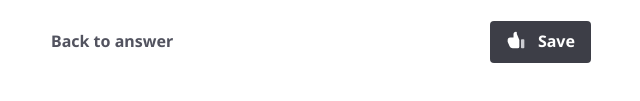
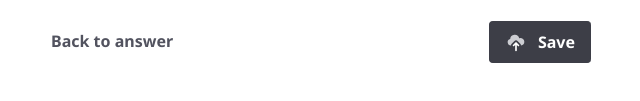
Before and after one commit to TyCoolidge/white-bear-prototype, a plain HTML site: page create-imagery.html in a window 1280 px wide. Shown: the part 507-608 px from the top of the page, 319-959 px from the left. Drawn offline with Linux system fonts and the light colour scheme.

Commit message:
added new page and fixed button border

```diff
--- a/create-imagery.html
+++ b/create-imagery.html
@@ -87,9 +87,9 @@
                <div class="float-right">
                   <button type="button" class="btn btn-primary">
                      <img
-                        src="/icons/thumbs-up.svg"
+                        src="/icons/save.svg"
                         width="20px"
-                        style="margin-bottom: 5px;"
+                        style="margin-top: -1px;"
                         class="mr-2"
                      />
                      Save
--- a/style/style.scss
+++ b/style/style.scss
@@ -81,9 +81,9 @@ p {
 
 button.btn-primary {
    background-color: $gray-700;
-   border: 2px;
+   border-width: 1px;
    border-right: 2px;
-   border-color: black;
+   border-color: $gray-700;
 }
 
 button.btn-success:hover.focus.active {
```
Also changed, not shown: review-answer.html (added), style/dist.css, 1 other file.
